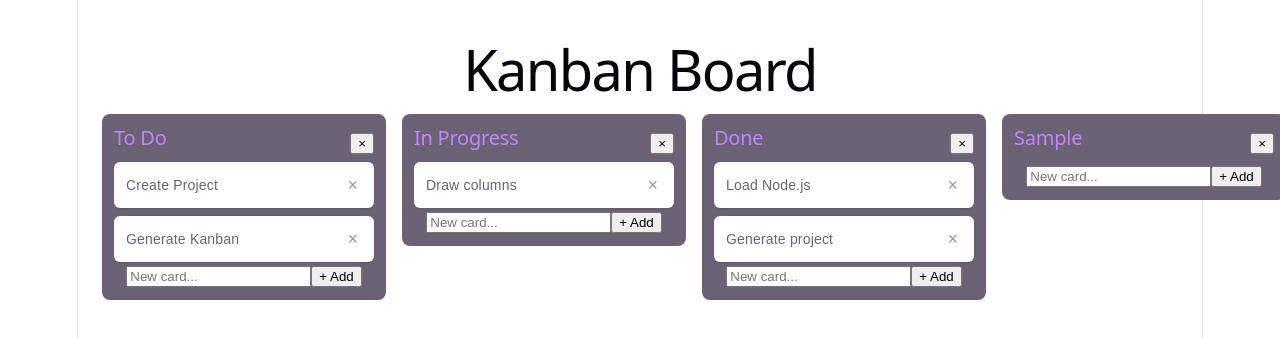
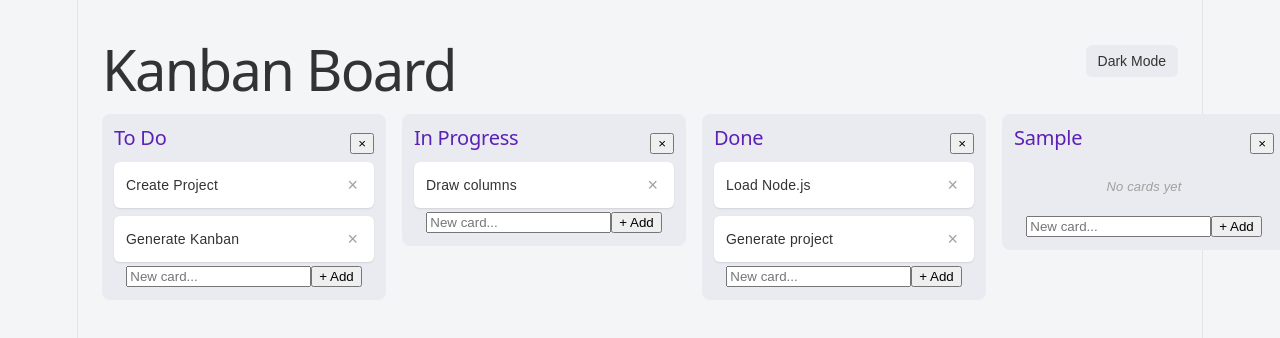
Before and after one commit to EmirProjects7/kanban-board-project, a React (Vite) app: page / in a window 1280 px wide. Both pictures are taken after typing "Sample" into the empty fields and a click on the button "Add". Shown: the top 338 px of the page. Built offline with nearby package versions, Linux system fonts and the light colour scheme.

Commit message:
feat: add empty state and light/dark theme toggle

```diff
--- a/src/App.css
+++ b/src/App.css
@@ -1,6 +1,41 @@
+:root {
+    --bg: #f4f5f7;
+    --column-bg: #e9ebf0;
+    --column-title: #5b21b6;
+    --card-bg: #ffffff;
+    --card-text: #333333;
+    --muted: #a0a0a0;
+    --accent: #c084fc;
+    --shadow: rgba(0, 0, 0, 0.1);
+}
+
+[data-theme="dark"] {
+    --bg: #1a1a2e;
+    --column-bg: #6b6375;
+    --column-title: #c084fc;
+    --card-bg: #2a2a3e;
+    --card-text: #e0e0e0;
+    --muted: #888888;
+    --accent: #c084fc;
+    --shadow: rgba(0, 0, 0, 0.4);
+}
+
 .app {
     padding: 24px;
     font-family: sans-serif;
+    background: var(--bg);
+    color: var(--card-text);
+    min-height: 100vh;
+}
+
+.app-header {
+    display: flex;
+    justify-content: space-between;
+    align-items: center;
+}
+
+.app h1 {
+    color: var(--card-text);
 }
 
 .board {
@@ -10,7 +45,7 @@
 }
 
 .column {
-    background: #6b6375;
+    background: var(--column-bg);
     border-radius: 8px;
     padding: 12px;
     width: 260px;
@@ -20,7 +55,7 @@
 .column h2 {
     font-size: 20px;
     margin: 0 0 12px 0;
-    color: #c084fc;
+    color: var(--column-title);
 }
 
 .cards {
@@ -30,11 +65,12 @@
 }
 
 .card {
-    background: white;
+    background: var(--card-bg);
+    color: var(--card-text);
     border-radius: 6px;
     padding: 10px 12px;
     font-size: 14px;
-    box-shadow: 0 1px 2px rgba(0, 0, 0, 0.1);
+    box-shadow: 0 1px 2px var(--shadow);
     display: flex;
     justify-content: space-between;
     align-items: center;
@@ -44,7 +80,7 @@
 .delete-button {
     background: none;
     border: none;
-    color: #999;
+    color: var(--muted);
     cursor: pointer;
     font-size: 18px;
     line-height: 1;
@@ -52,7 +88,7 @@
 }
 
 .delete-button:hover {
-    color: #c084fc;
+    color: var(--accent);
 }
 
 .card-edit-input {
@@ -63,7 +99,7 @@
     font-size: 14px;
     font-family: inherit;
     line-height: inherit;
-    color: #333;
+    color: var(--card-text);
     background: transparent;
     padding: 0;
     margin: 0;
@@ -75,3 +111,23 @@
     justify-content: space-between;
     align-items: center;
 }
+
+.empty-column {
+    color: var(--muted);
+    font-size: 13px;
+    text-align: center;
+    padding: 12px 0;
+    margin: 0;
+    font-style: italic;
+}
+
+.theme-toggle {
+    background: var(--column-bg);
+    color: var(--card-text);
+    border: none;
+    border-radius: 6px;
+    padding: 8px 12px;
+    cursor: pointer;
+    margin-bottom: 16px;
+    font-size: 14px;
+}
--- a/src/App.tsx
+++ b/src/App.tsx
@@ -4,15 +4,30 @@ import {useBoard} from './hooks/useBoard';
 import Column from './components/Column'
 import {useDragAndDrop} from "./hooks/useDragDrop.ts";
 import AddColumnForm from "./components/AddColumnForm.tsx";
+import {useState, useEffect} from 'react'
 
 
 function App() {
     const {columns, setColumns, addCard, deleteCard, editCard, addColumn, deleteColumn} = useBoard()
     const {activeCard, handleDragStart, handleDragOver, handleDragEnd} = useDragAndDrop(columns, setColumns)
     const sensors = useSensors(useSensor(PointerSensor, {activationConstraint: {distance: 5}}))
+    const [theme, setTheme] = useState<'light' | 'dark'>('light')
+
+    useEffect(() => {
+        document.documentElement.setAttribute('data-theme', theme)
+    }, [theme])
+
     return (
         <div className="app">
-            <h1>Kanban Board</h1>
+            <div className="app-header">
+                <h1>Kanban Board</h1>
+                <button
+                    className="theme-toggle"
+                    onClick={() => setTheme(theme === 'light' ? 'dark' : 'light')}
+                >
+                    {theme === 'light' ? 'Dark Mode' : 'Light Mode'}
+                </button>
+            </div>
             <DndContext sensors={sensors} onDragStart={handleDragStart} onDragOver={handleDragOver}
                         onDragEnd={handleDragEnd}>
                 <div className="board">
--- a/src/components/Column.tsx
+++ b/src/components/Column.tsx
@@ -30,6 +30,8 @@ function Column({column, onAddCard, onDeleteCard, onEditCard, onDeleteColumn}: C
                         <Card key={card.id} id={card.id} title={card.title} onDelete={onDeleteCard}
                               onEdit={onEditCard}/>
                     ))}
+                    {column.cards.length === 0 && (<p className="empty-column">No cards yet</p>
+                    )}
                 </SortableContext>
             </div>
             <AddCardForm onAdd={(title) => onAddCard(column.id, title)}/>
```
